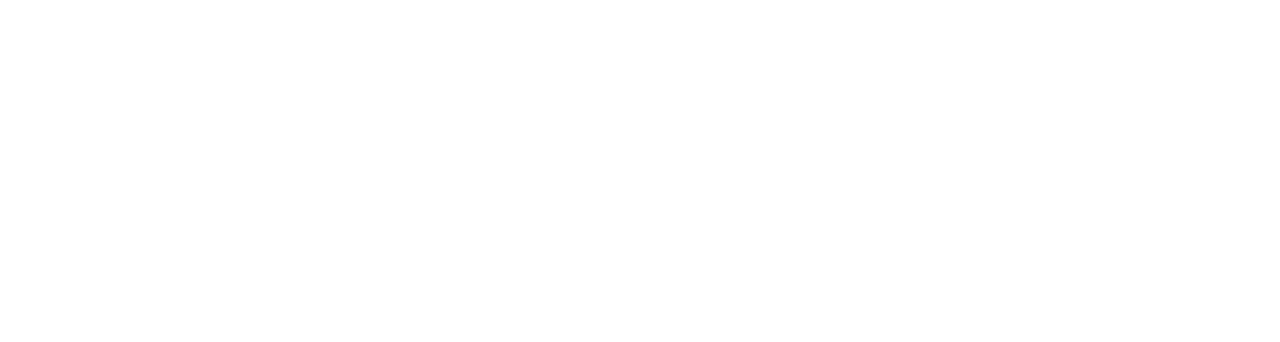
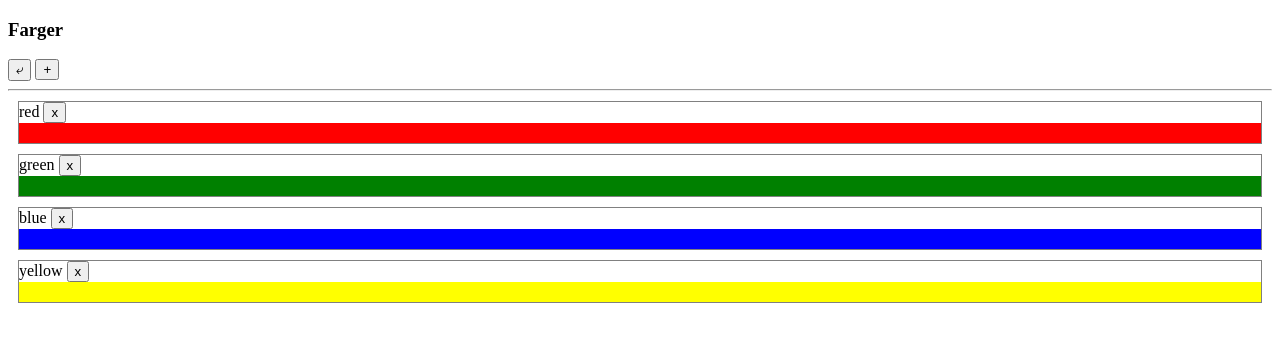
Before and after one commit to GetAcademy/IntroArrays2024, a plain HTML site: page index.html in a window 1280 px wide. Drawn offline with Linux system fonts and the light colour scheme.

Commit message:
Update index.html

```diff
--- a/index.html
+++ b/index.html
@@ -1,11 +1,101 @@
 <!DOCTYPE html>
 <html lang="en">
+
 <head>
     <meta charset="UTF-8">
     <meta name="viewport" content="width=device-width, initial-scale=1.0">
     <title>Document</title>
+    <style>
+        .box {
+            height: 20px;
+        }
+
+        .color {
+            border: 1px solid gray;
+            margin: 10px;
+        }
+    </style>
 </head>
+
 <body>
+    <div id="app"></div>
+    <script>
+        /*
+            CRUD
+            Create = lage, colors = ['red', 'green', 'blue', 'yellow']
+            Read
+            Update
+            Delete
+        */
 
+        // model
+        let colors = ['red', 'green', 'blue', 'yellow'];
+        let deleted = [];
+        let isAdding = false;
+
+        // view
+        updateView();
+        function updateView() {
+            let html = '';
+            for (let index = 0; index < colors.length; index++) {
+                let color = colors[index];
+                html += /*HTML*/`
+                    <div class="color">
+                        ${color} <button onclick="deleteColor(${index})">x</button>
+                        <div style="background-color: ${color}" class="box"></div>
+                    </div>
+                `;
+            }
+
+            document.getElementById('app').innerHTML = /*HTML*/`
+                <h3>Farger</h3>
+                <button onclick="undo()">⤶</button>
+                ${createAddColorHtml()}
+                <hr/>
+                <div class="colors">
+                    ${html}
+                </div>
+            `;
+        }
+
+        function createAddColorHtml() {
+            if (isAdding) {
+                return /*HTML*/`
+                    <br/><input type="text"/>
+                    <button>Legg til ny farge</button>
+                    <button onclick="cancelAddColor()">Avbryt</button>
+                `;
+            } else {
+                return /*HTML*/`
+                    <button onclick="startAdd()">+</button>
+                `;
+            }
+        }
+
+        // controller
+        function deleteColor(index) {
+            const elements = colors.splice(index, 1);
+            deleted.push(elements[0]);
+            updateView();
+        }
+
+        function undo() {
+            const color = deleted.pop();
+            colors.push(color);
+            updateView();
+        }
+
+        function startAdd() {
+            isAdding = true;
+            updateView();
+        }
+
+        function cancelAddColor(){
+            isAdding = false;
+            updateView();
+        }
+
+    </script>
 </body>
+
 </html>
```
